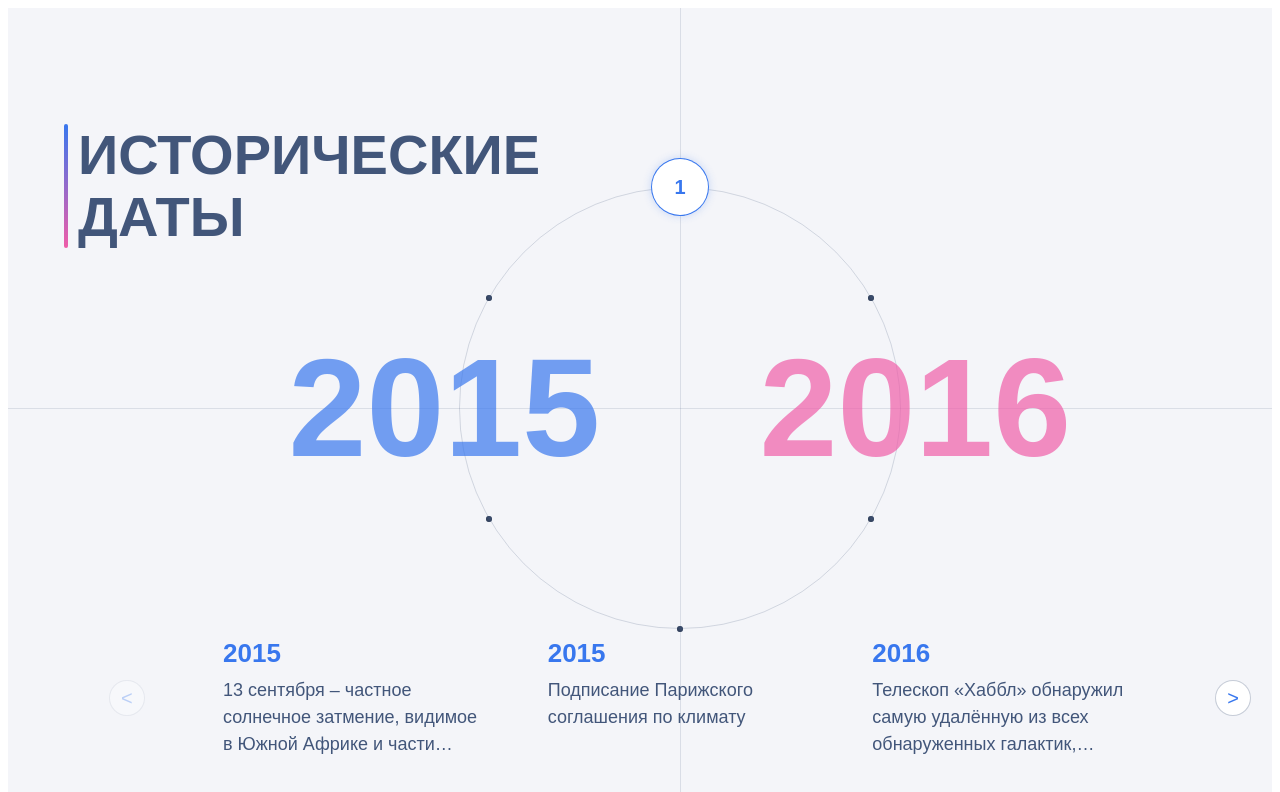
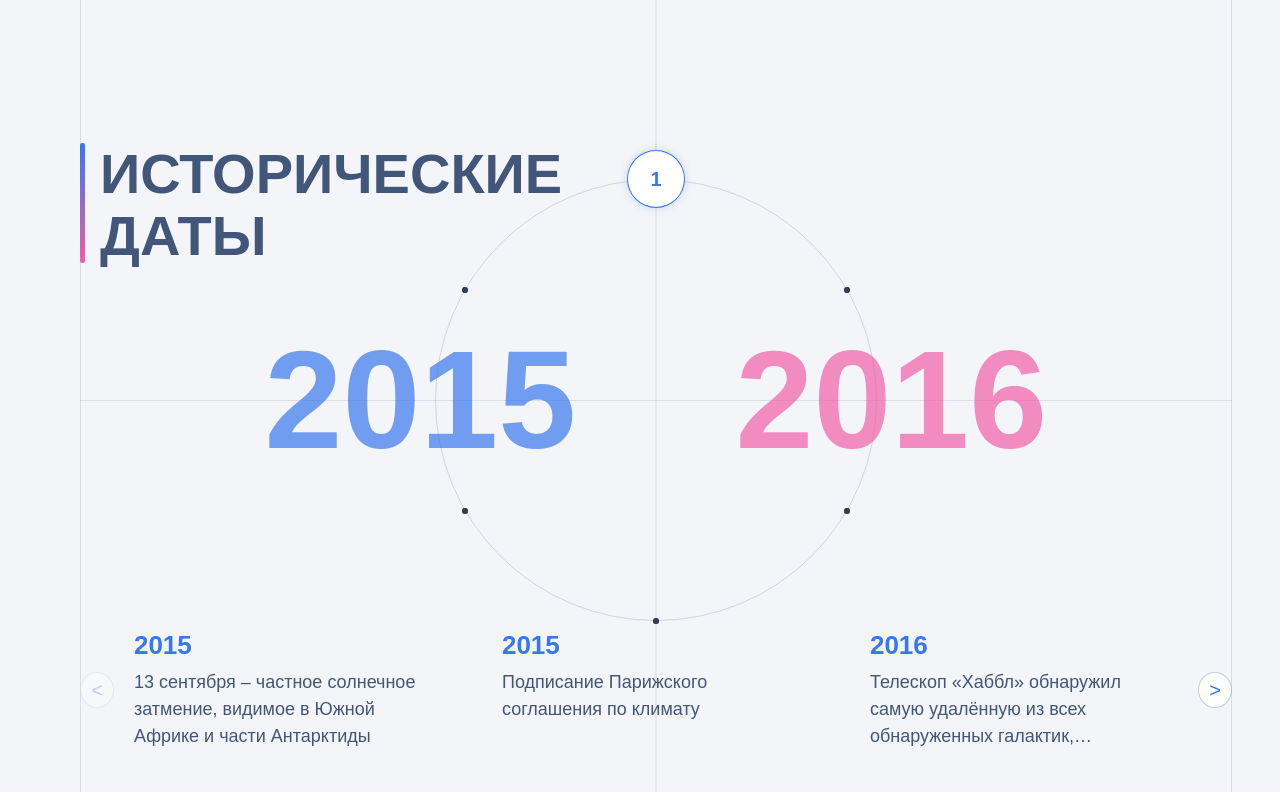
Before and after one commit to Marat-Tibilov/test_task, a React app: page / in a window 1280 px wide. Shown: the top 792 px of the page. Built offline with nearby package versions, Linux system fonts and the light colour scheme.

Commit message:
полосы по краям

```diff
--- a/src/components/time-line-block/timeline-block.scss
+++ b/src/components/time-line-block/timeline-block.scss
@@ -7,7 +7,7 @@ $bg: #f4f5f9;
 .timeline-block {
   position: relative;
   height: 100vh;
-  width: 100%;
+  width: 90%;
   background: $bg;
   display: flex;
   flex-direction: column;
@@ -15,15 +15,14 @@ $bg: #f4f5f9;
   justify-content: flex-start;
   overflow: hidden;
   font-family: "PT Sans", sans-serif;
-  padding: 0 40px;
+  padding: 0 80px;
 }
 
-/* Тонкие серые линии */
+/* Тонкие серые линии - ФИКСИМ Горизонтальную и Правую */
 .cross-lines {
   position: absolute;
   inset: 0;
   pointer-events: none;
-  overflow: hidden;
 
   &::before,
   &::after {
@@ -32,26 +31,50 @@ $bg: #f4f5f9;
     background: rgba(66, 86, 122, 0.15);
   }
 
+  /* Центральная вертикальная линия */
   &::before {
     width: 1px;
     height: 100%;
     left: 50%;
     top: 0;
+    transform: translateX(-50%);
   }
 
+  /* Горизонтальная линия - ФИКС: НЕ ВЫХОДИТ ЗА БОКОВЫЕ ЛИНИИ */
   &::after {
     height: 1px;
-    width: 100%;
+    width: calc(100% - 160px); /* 100% минус левый и правый padding */
     top: 50%;
-    left: 0;
+    left: 80px; /* Начинается от левой линии */
+  }
+
+  /* Левая боковая линия */
+  .vertical-left {
+    position: absolute;
+    width: 1px;
+    height: 100%;
+    left: 80px;
+    top: 0;
+    background: rgba(66, 86, 122, 0.15);
+  }
+
+  /* Правая боковая линия - ФИКС: ТОЧНО ВИДНА */
+  .vertical-right {
+    position: absolute;
+    width: 1px;
+    height: 100%;
+    right: 80px;
+    top: 0;
+    background: rgba(66, 86, 122, 0.15);
+    z-index: 9999; /* На всякий случай поверх всего */
   }
 }
 
-/* Заголовок */
+/* Остальные стили без изменений */
 .timeline-title {
   position: absolute;
-  top: 70px;
-  left: 70px;
+  top: 97px;
+  left: 80px;
   font-size: 56px;
   font-weight: 700;
   line-height: 1.1;
@@ -60,25 +83,20 @@ $bg: #f4f5f9;
   display: flex;
   flex-direction: column;
   gap: 8px;
+  padding-left: 20px;
 
   &::before {
     content: "";
     position: absolute;
-    left: -14px;
+    left: 0;
     top: 0;
-    width: 4px;
-    height: 100%;
-    background: linear-gradient($primary-color, $accent-color);
+    width: 5px;
+    height: 120px;
+    background: linear-gradient(to bottom, $primary-color, $accent-color);
     border-radius: 2px;
-  }
-
-  @media (max-width: 768px) {
-    font-size: 40px;
-    left: 40px;
   }
 }
 
-/* Круг */
 .circle-wrap {
   position: absolute;
   top: 50%;
@@ -92,14 +110,8 @@ $bg: #f4f5f9;
   align-items: center;
   justify-content: center;
   z-index: 3;
-
-  @media (max-width: 900px) {
-    width: 320px;
-    height: 320px;
-  }
 }
 
-/* Года с прозрачностью */
 .dynamic-years {
   position: absolute;
   top: 50%;
@@ -127,42 +139,18 @@ $bg: #f4f5f9;
   .year-end {
     color: $accent-color;
   }
-
-  @media (max-width: 900px) {
-    gap: 80px;
-    .year-start,
-    .year-end {
-      font-size: 90px;
-    }
-  }
-
-  @media (max-width: 600px) {
-    gap: 50px;
-    .year-start,
-    .year-end {
-      font-size: 64px;
-    }
-  }
 }
 
-/* Контейнер для точек */
 .circle-points-container {
   position: absolute;
   top: 50%;
   left: 50%;
   transform: translate(-50%, -50%);
-  width: 500px;
-  height: 500px;
+  width: 440px;
+  height: 440px;
   z-index: 4;
-
-  @media (max-width: 900px) {
-    width: 360px;
-    height: 360px;
-  }
 }
 
-/* Точки через псевдоэлементы - идеально круглые */
-/* Точки через псевдоэлементы - с заливкой */
 .circle-point {
   position: absolute;
   transform: translate(-50%, -50%);
@@ -171,7 +159,6 @@ $bg: #f4f5f9;
   background: none;
   z-index: 10;
 
-  /* Базовая точка через псевдоэлемент */
   &::before {
     content: '';
     position: absolute;
@@ -181,14 +168,11 @@ $bg: #f4f5f9;
     width: 6px;
     height: 6px;
     border-radius: 50%;
-
-    /* Заливка черно-синяя */
-    background: linear-gradient(45deg, #303E58, #42567a);
-    box-shadow: inset 0 0 0 1px rgba(48, 62, 88, 0.5);
+    background: #303E58;
+    box-shadow: inset 0 0 0 1px rgba(48, 62, 88, 0.8);
     transition: all 0.3s ease;
   }
 
-  /* Ховер эффект */
   &:hover::before {
     width: 56px;
     height: 56px;
@@ -208,7 +192,6 @@ $bg: #f4f5f9;
     font-family: "PT Sans", sans-serif;
   }
 
-  /* Активная точка */
   &.active::before {
     width: 56px;
     height: 56px;
@@ -229,29 +212,6 @@ $bg: #f4f5f9;
   }
 }
 
-/* Многоточие для текста событий */
-.event-description {
-  color: $text-color;
-  font-size: 18px;
-  line-height: 1.5;
-
-  /* Многоточие для длинного текста */
-  display: -webkit-box;
-  -webkit-line-clamp: 3;
-  -webkit-box-orient: vertical;
-  overflow: hidden;
-  text-overflow: ellipsis;
-}
-
-/* Альтернативный вариант для однострочного текста */
-.truncate-single-line {
-  white-space: nowrap;
-  overflow: hidden;
-  text-overflow: ellipsis;
-  width: 100%;
-}
-
-/* Нижняя секция */
 .bottom-section {
   position: absolute;
   bottom: 50px;
@@ -259,26 +219,15 @@ $bg: #f4f5f9;
   align-items: center;
   justify-content: center;
   gap: 20px;
-  width: 85%;
+  width: calc(100% - 160px);
   max-width: 1400px;
   z-index: 10;
-
-  @media (max-width: 900px) {
-    flex-direction: column;
-    width: 90%;
-    bottom: 40px;
-  }
 }
 
 .timeline-swiper {
-  width: 80%;
-
-  @media (max-width: 768px) {
-    width: 100%;
-  }
+  width: 100%;
 }
 
-/* События */
 .event-item {
   .event-year {
     color: $primary-color;
@@ -298,7 +247,6 @@ $bg: #f4f5f9;
   }
 }
 
-/* Кнопки */
 .nav-btn.small {
   width: 36px;
   height: 36px;
@@ -325,7 +273,9 @@ $bg: #f4f5f9;
   }
 }
 
-/* Убираем горизонтальный скролл */
 html, body {
   overflow-x: hidden;
+  margin: 0;
+  padding: 0;
+  background-color: $bg;
 }
--- a/src/components/time-line-block/timline-block.tsx
+++ b/src/components/time-line-block/timline-block.tsx
@@ -23,7 +23,6 @@ const TimelineBlock: React.FC<{ periods: Period[] }> = ({ periods }) => {
 
     const current = periods[activeIndex];
 
-    // Позиции точек на круге
     const getPointPosition = (index: number, total: number, r: number) => {
         const angle = (index * (360 / total) - 90) * (Math.PI / 180);
         return {
@@ -32,15 +31,19 @@ const TimelineBlock: React.FC<{ periods: Period[] }> = ({ periods }) => {
         };
     };
 
+    const allEvents = periods.flatMap(period => period.events);
+
     return (
         <div className="timeline-block">
-            <div className="cross-lines" />
+            <div className="cross-lines">
+                <div className="vertical-left"></div>
+                <div className="vertical-right"></div>
+            </div>
 
             <h2 className="timeline-title">
                 исторические <br /> даты
             </h2>
 
-            {/* Центральный круг */}
             <div className="circle-wrap" ref={circleRef}>
                 <div className="dynamic-years">
                     <span className="year-start">{current.startYear}</span>
@@ -48,7 +51,6 @@ const TimelineBlock: React.FC<{ periods: Period[] }> = ({ periods }) => {
                 </div>
             </div>
 
-            {/* Точки на круге */}
             <div className="circle-points-container">
                 {periods.map((_, index) => {
                     const pos = getPointPosition(index, periods.length, radius);
@@ -69,7 +71,6 @@ const TimelineBlock: React.FC<{ periods: Period[] }> = ({ periods }) => {
                 })}
             </div>
 
-            {/* Нижняя секция */}
             <div className="bottom-section">
                 <button
                     className="nav-btn small left"
@@ -84,11 +85,11 @@ const TimelineBlock: React.FC<{ periods: Period[] }> = ({ periods }) => {
                     slidesPerView={3}
                     className="timeline-swiper"
                 >
-                    {current.events.map((e, i) => (
-                        <SwiperSlide key={i}>
+                    {allEvents.map((event, index) => (
+                        <SwiperSlide key={index}>
                             <div className="event-item">
-                                <div className="event-year">{e.year}</div>
-                                <div className="event-description">{e.description}</div>
+                                <div className="event-year">{event.year}</div>
+                                <div className="event-description">{event.description}</div>
                             </div>
                         </SwiperSlide>
                     ))}
--- a/src/styles/global.scss
+++ /dev/null
@@ -1,44 +0,0 @@
-
-$primary-color: #3877EE;
-$text-color: #42567A;
-$accent-color: #EF5DA8;
-$border-color: rgba(66, 86, 122, 0.1);
-$background-color: #F4F5F9;
-
-// Размеры
-$container-width: 1440px;
-$mobile-breakpoint: 768px;
-
-// Шрифты
-$font-family: 'PT Sans', sans-serif;
-
-// Миксины для адаптива
-@mixin mobile {
-  @media (max-width: #{$mobile-breakpoint}) {
-    @content;
-  }
-}
-
-* {
-  margin: 0;
-  padding: 0;
-  box-sizing: border-box;
-}
-
-body {
-  font-family: $font-family;
-  color: $text-color;
-  background-color: $background-color;
-  line-height: 1.6;
-}
-
-
-.container {
-  max-width: $container-width;
-  margin: 0 auto;
-  padding: 0 20px;
-
-  @include mobile {
-    padding: 0 15px;
-  }
-}
```
